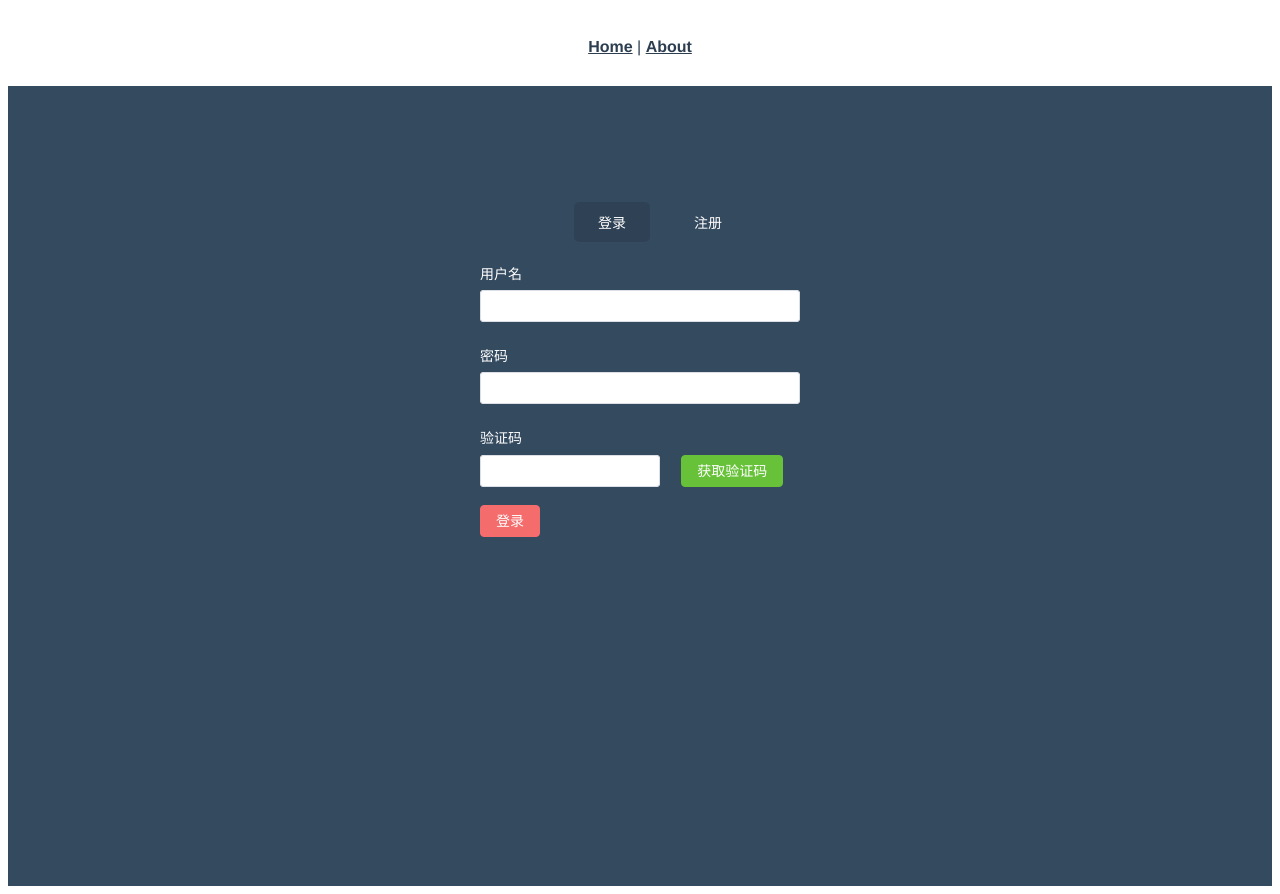
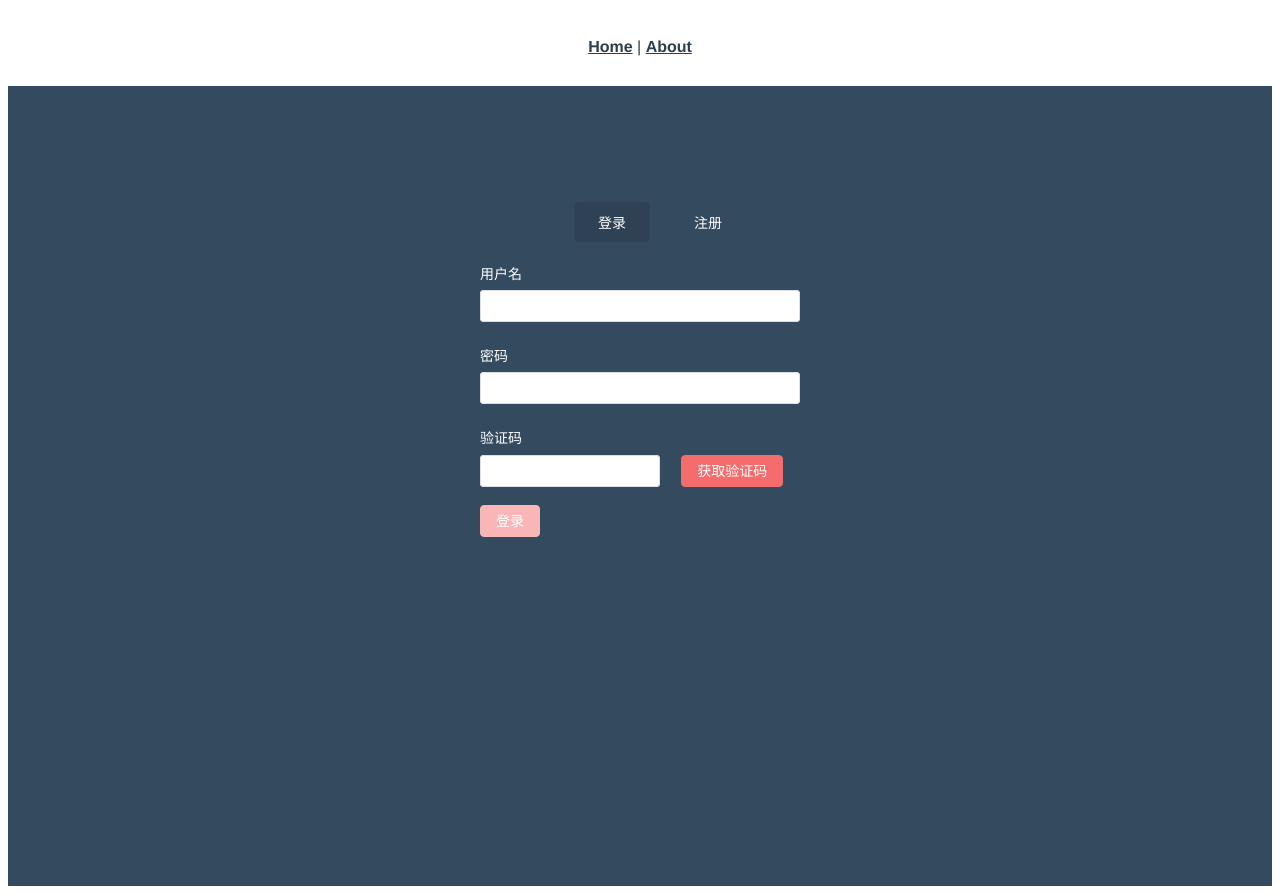
Before and after one commit to xiaoshishux/vue3-element-plus-admin, a Vue app: page /#/Login in a window 1280 px wide. Built offline with nearby package versions, Linux system fonts and the light colour scheme.

Commit message:
获取验证码接口联调未完成bug版

```diff
--- a/src/views/account/Login.vue
+++ b/src/views/account/Login.vue
@@ -29,12 +29,14 @@
                             <el-input v-model="data.form.code"></el-input>
                         </el-col>
                         <el-col :span="10">
-                            <el-button type="success" class="el-button-block" @click="handlerGetCode">获取验证码</el-button>
+                            <el-button type="danger" class="el-button-block" @click="handlerGetCode">获取验证码</el-button>
                         </el-col>
                     </el-row>
                 </el-form-item>
                 <el-form-item>
-                    <el-button type="danger" @click="onSubmit" class="el-button-block">登录</el-button>
+                    <el-button type="danger" @click="onSubmit" class="el-button-block" disabled>
+                        {{ data.current_menu = "login" ? "登录" : "注册" }}
+                    </el-button>
                 </el-form-item>
             </el-form>
         </div>
@@ -44,16 +46,62 @@
 <script setup>
 import { reactive, ref, toRefs, getCurrentInstance } from 'vue'
 import { validate_email, validate_password, validate_code } from "../../utils/validate.js"
-import {GetCode} from "@/api/common"
-const instance = getCurrentInstance()
-const { ctx } = getCurrentInstance()
-console.log(instance)
-console.log(ctx)
+import { GetCode } from "@/api/common"
+import { response } from 'express';
+// const instance = getCurrentInstance()
+// const { ctx } = getCurrentInstance()
+// console.log(instance)
+// console.log(ctx)
 // 获取验证码
-const {proxy} = getCurrentInstance()
-const  handlerGetCode = ()=>{
-    // proxy.$axios.post("http://v3.web-jshtml.cn/api/getCode/")
-    GetCode()
+const { proxy } = getCurrentInstance()
+const handlerGetCode = () => {
+    const username = data.form.username
+    const password = data.form.password
+    const passwords = data.form.passwords
+    //   校验用户名
+    if (!validate_email(username)) {
+        proxy.$message({
+            message: "用户名不能为空或格式不正确",
+            type: "error"
+        })
+        return false
+    }
+    // 校验密码
+    if (!validate_password(password)) {
+        proxy.$message({
+            message: "密码不能为空或格式不正确",
+            type: "error"
+        })
+        return false
+    }
+    // 判断为 注册 时，校验两次密码
+    if (data.current_menu === 'register' && (password !== passwords)) {
+        proxy.$message({
+            message: "两次密码不一致",
+            type: "error"
+        })
+        return false
+    }
+    // 获取验证码接口
+    const requestData = {
+                username: data.form.username,
+                module: "register"
+            }
+    // GetCode()
+    GetCode(requestData).then(response => {
+            console.log(response.data)
+            }).catch(error => {
+
+            })
+    // const requestData = {
+    //     username: data.form.username,
+    //     module: "register"
+    // }
+    // GetCode(requestData).then(response => {
+    //     console.log(response.data)
+    // }).catch(error => {
+
+    // })
 }
 // 校验邮箱
 const validate_name_rules = (rule, value, callback) => {
@@ -141,7 +189,7 @@ const data = reactive({
         { type: "login", label: "登录" },
         { type: "register", label: "注册" }
     ],
-    current_menu: 'login'
+    current_menu: "login"
 })
 
 // 默认状态的高亮显示，就不会，两项高亮都显示
```
